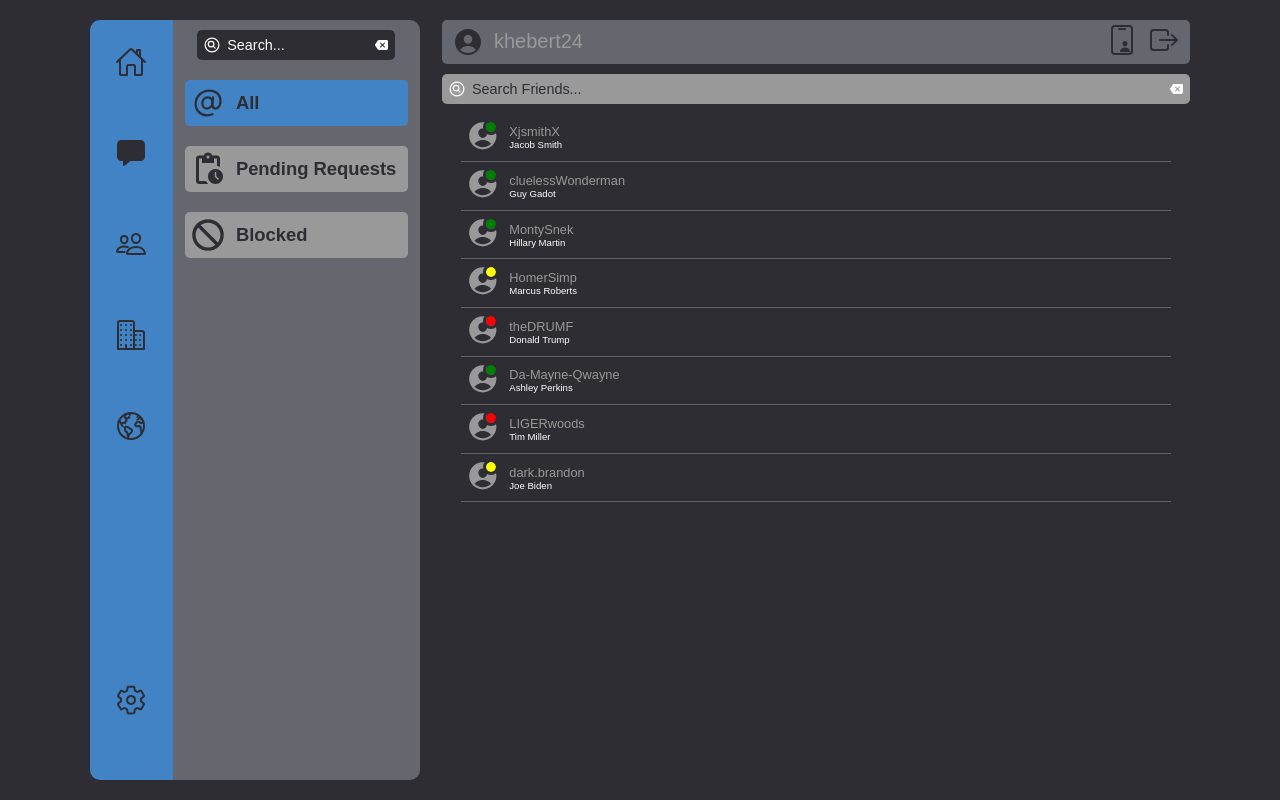
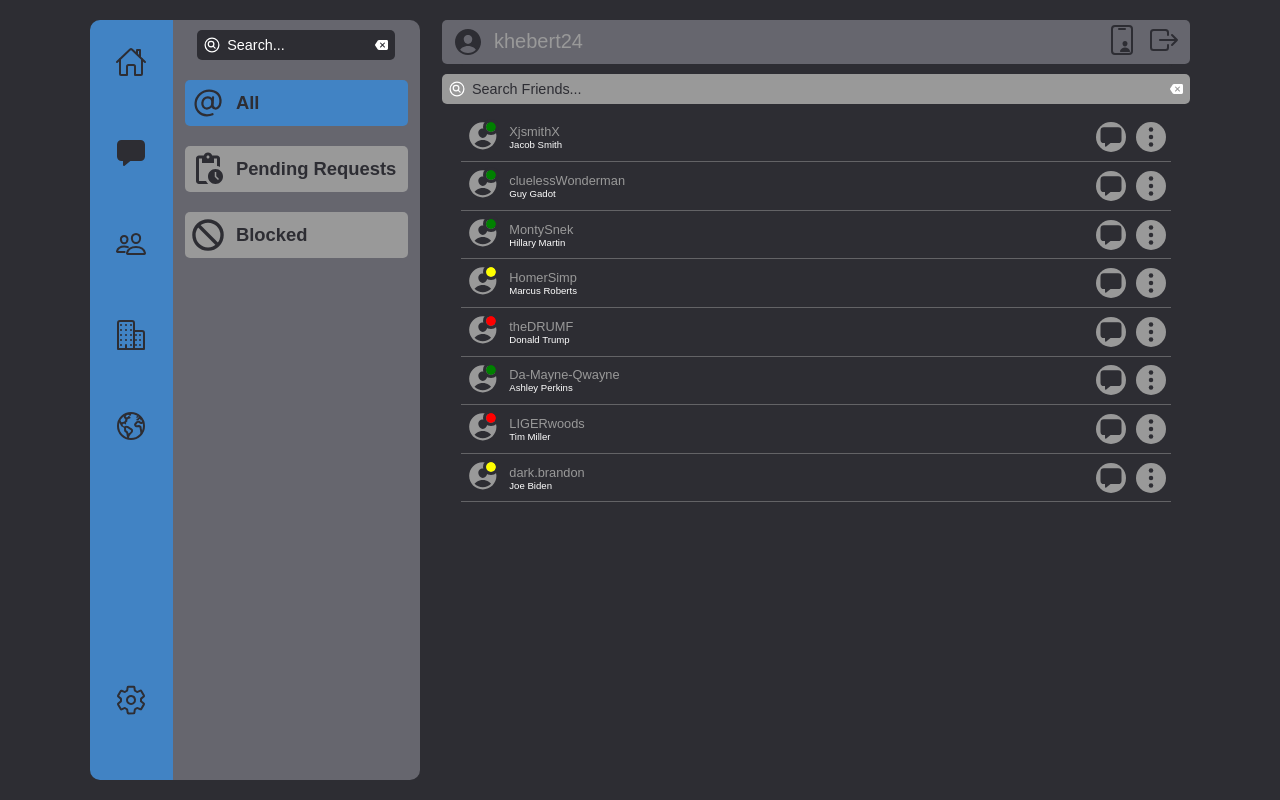
Before and after one commit to kraig-hebert/chat, a React (Create React App) app in the folder client/: page /friends in a window 1280 px wide. Built offline with nearby package versions, Linux system fonts and the light colour scheme.

Commit message:
added icons to userCard

```diff
--- a/client/src/components/main/pages/friends/userCard/UserCard.jsx
+++ b/client/src/components/main/pages/friends/userCard/UserCard.jsx
@@ -3,6 +3,7 @@ import PropTypes from 'prop-types';
 
 import { useStyles } from './userCardStyles';
 import ProfilePic from './profilePic/ProfilePic';
+import IconsContainer from './iconsContainer/IconsContainer';
 
 const UserCard = (props) => {
   const { user } = props;
@@ -16,6 +17,7 @@ const UserCard = (props) => {
           <p>{`${user.firstName} ${user.lastName}`}</p>
         </div>
       </div>
+      <IconsContainer />
     </div>
   );
 };
--- /dev/null
+++ b/client/src/components/main/pages/friends/userCard/iconsContainer/IconsContainer.jsx
@@ -0,0 +1,25 @@
+import React from 'react';
+import PropTypes from 'prop-types';
+import { IoChatbox, IoEllipsisVertical } from 'react-icons/io5';
+
+import { useStyles } from './iconsContainerStyles';
+
+const IconsContainer = (props) => {
+  const {} = props;
+  const classes = useStyles();
+
+  const handleMessageIconClick = () => {};
+  const handleOptionsIconClick = () => {};
+  return (
+    <div className={classes.iconsContainer}>
+      <div className={classes.iconContainer} onClick={handleMessageIconClick}>
+        <IoChatbox className={classes.icon} />
+      </div>
+      <div className={classes.iconContainer} onClick={handleOptionsIconClick}>
+        <IoEllipsisVertical className={classes.icon} />
+      </div>
+    </div>
+  );
+};
+
+export default IconsContainer;
--- /dev/null
+++ b/client/src/components/main/pages/friends/userCard/iconsContainer/iconsContainerStyles.js
@@ -0,0 +1,31 @@
+import { createUseStyles } from 'react-jss';
+
+export const useStyles = createUseStyles((theme) => ({
+  iconsContainer: {
+    display: 'flex',
+    justifyContent: 'space-between',
+    alignItems: 'center',
+    gap: '10px',
+  },
+  iconContainer: {
+    position: 'relative',
+    display: 'flex',
+    justifyContent: 'center',
+    alignItems: 'center',
+    width: '30px',
+    height: '30px',
+    borderRadius: '50%',
+    backgroundColor: theme.tertiary.main,
+    cursor: 'pointer',
+    '&:hover': {
+      backgroundColor: theme.tertiary.quarterAlpha,
+      '& *': {
+        color: theme.secondary.main,
+      },
+    },
+  },
+  icon: {
+    color: theme.mainBG.main,
+    fontSize: '1.5rem',
+  },
+}));
--- a/client/src/themes/theme.js
+++ b/client/src/themes/theme.js
@@ -8,6 +8,7 @@ export const theme = {
   tertiary: {
     main: 'rgb(153,153,153)',
     halfAlpha: 'rgba(153,153,153,.5)',
+    quarterAlpha: 'rgba(153,153,153,.25)',
   },
   blue: {
     main: 'rgb(65,131,196)',
```
